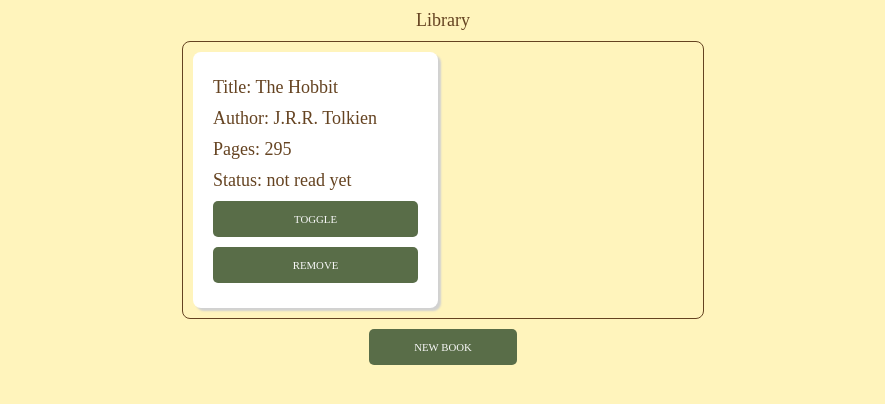
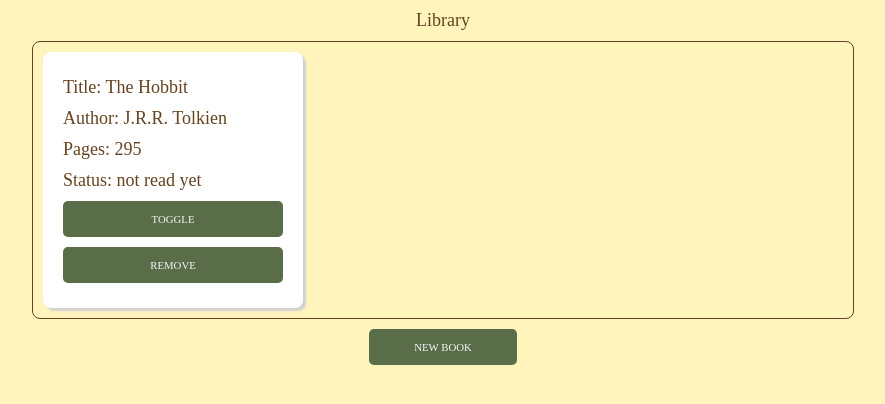
Before and after one commit to rudnam/odin-library, a plain HTML site: page index.html in a window 1280 px wide. Shown: the whole page, without its empty margins (197-1082 px from the left). Drawn offline with Linux system fonts and the light colour scheme.

Commit message:
Change width

```diff
--- a/styles/style.css
+++ b/styles/style.css
@@ -27,7 +27,7 @@ main {
 }
 
 .container {
-    width: min(500px,80%);
+    width: min(800px,80%);
     padding: 10px;
     border: 1px solid #654321;
     border-radius: 8px;
```
